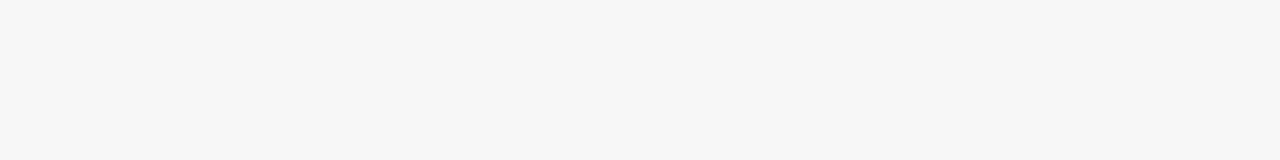
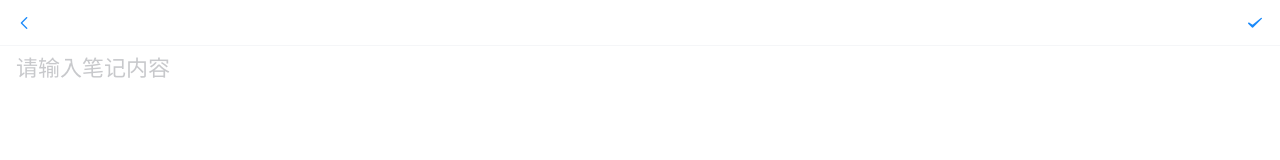
Before and after one commit to vonvo/vue-ts1, a Vue app in the folder my-vue-ts/: page /add in a window 1280 px wide. Before the commit this address had no page. Shown: the top 160 px of the page. Built offline with nearby package versions, Linux system fonts and the light colour scheme.

Commit message:
添加页面

```diff
--- a/my-vue-ts/src/router/index.ts
+++ b/my-vue-ts/src/router/index.ts
@@ -9,7 +9,13 @@ const router = createRouter({
       path: '/',
       name: 'list',
       component: () => import('../views/ListView.vue')
-    }
+    },
+    {
+      path: '/add',
+      name: 'addNote',
+      component: () => import('../views/AddNoteView.vue')
+    },
+
   ],
 })
 
--- a/my-vue-ts/src/stores/notelist.ts
+++ b/my-vue-ts/src/stores/notelist.ts
@@ -2,7 +2,7 @@ import { ref, computed } from 'vue'
 import { defineStore } from 'pinia'
 import type { Note ,NoteList} from '@/types'
 import { getNotes } from '../api/note';
-import { a } from 'vue-router/dist/index-D_VEAp3P.js';
+
 
 export const useListStore = defineStore('list', ()=>{
 
--- /dev/null
+++ b/my-vue-ts/src/views/AddNoteView.vue
@@ -0,0 +1,33 @@
+<template>
+    <div class="add-note-box">
+        <van-nav-bar left-arrow >
+            <template #right>
+                <van-icon name="success" size="18" />
+            </template>
+        </van-nav-bar>
+        <van-field class="filed" rows="1" autosize  type="textarea" placeholder="请输入笔记内容" ></van-field>
+    </div>
+</template>
+
+<script lang="ts" setup>
+// import { ref } from 'vue';
+
+// const note=ref<Note>({
+//     content:"",
+//     dates:""
+// })
+</script>
+
+<style lang="scss" scoped>
+.add-note-box{
+    width: 100%;
+    overflow-x: hidden;
+    overflow-y: auto;
+    flex: 1;
+    background: #fff;
+    .filed{
+        font-size: 0.22rem;
+    }
+
+}
+</style>
--- a/my-vue-ts/src/views/ListView.vue
+++ b/my-vue-ts/src/views/ListView.vue
@@ -58,6 +58,7 @@ import { onMounted, ref, watch,nextTick, reactive } from 'vue';
 import type { NoteList, NoteListState,Note } from '../types';
 import { useListStore } from '../stores/notelist';
 
+
 const listStore=useListStore();
 
 const items=ref([] as HTMLElement[]);
@@ -101,7 +102,13 @@ const initList=()=>{
     //     notes.value=res;
 
     // })
-    listStore.getNotesList();
+
+    listStore.getNotesList().then((res)=>{
+        console.log(res,"11");
+        notes.value=res
+    })
+
+
      notes.value=listStore.list;
 }
 
```
Also changed, not shown: my-vue-ts/components.d.ts (+8 -0 lines).
